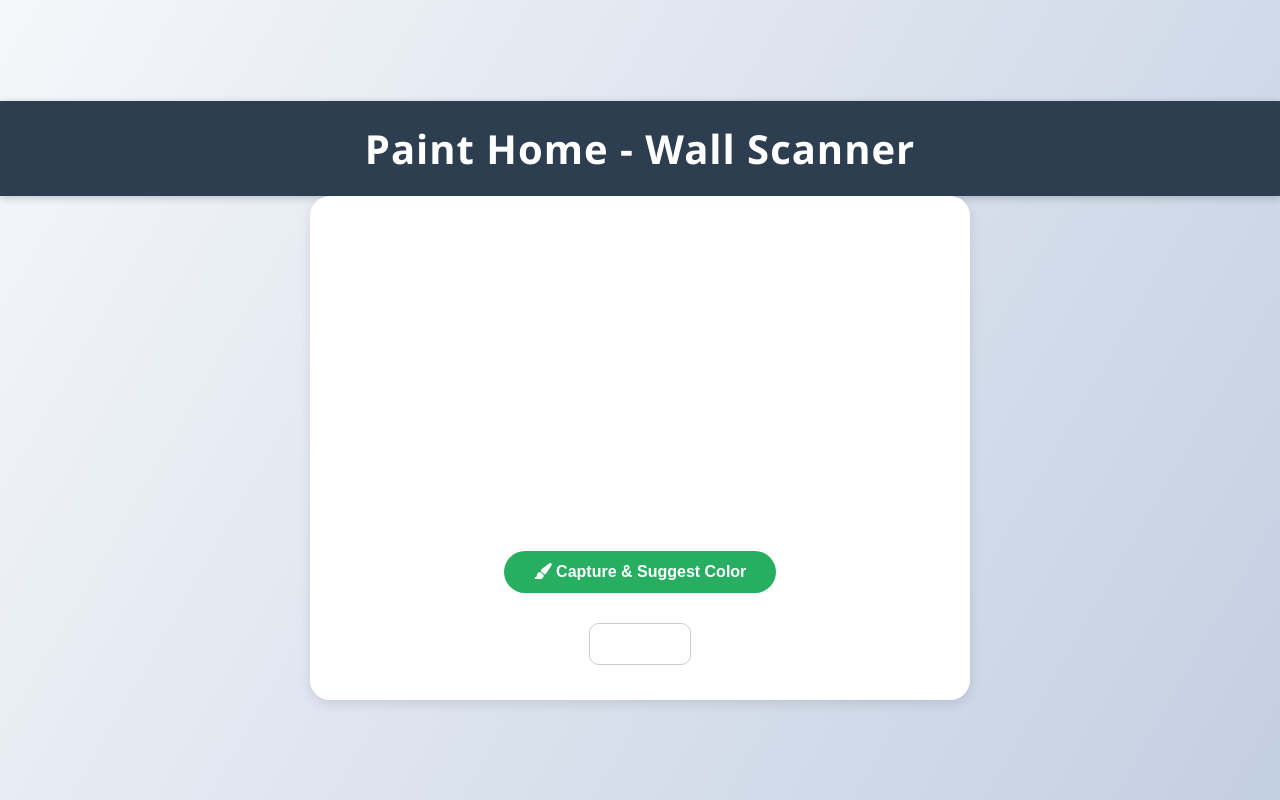
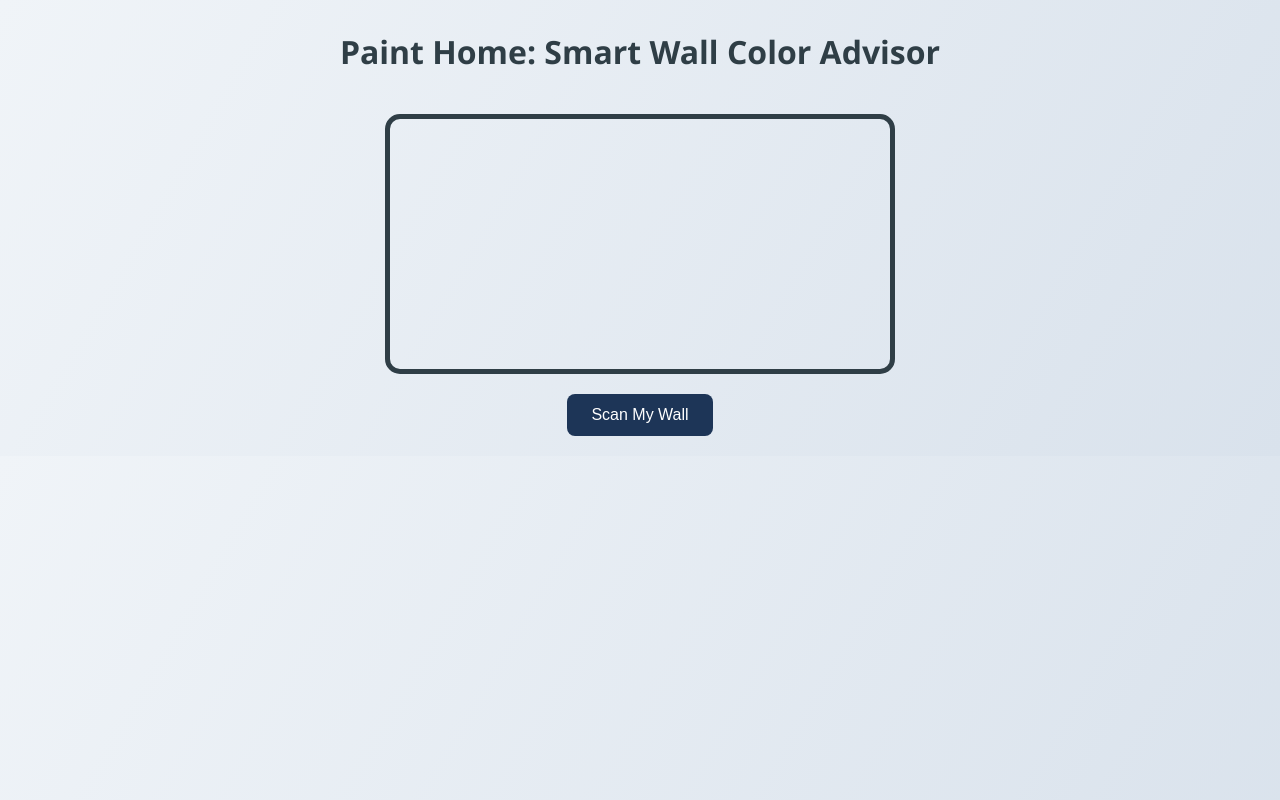
Before and after one commit to notbittu/white444, a Flask app: page / in a window 1280 px wide. Run offline with Flask 3, Linux system fonts and the light colour scheme.

Commit message:
Update index.html

```diff
--- a/templates/index.html
+++ b/templates/index.html
@@ -1,136 +1,115 @@
-<!DOCTYPE html><html lang="en">
+<!DOCTYPE html>
+<html lang="en">
 <head>
-    <meta charset="UTF-8">
-    <meta name="viewport" content="width=device-width, initial-scale=1.0">
-    <title>Paint Home - Wall Scanner</title>
-    <link rel="stylesheet" href="https://cdnjs.cloudflare.com/ajax/libs/font-awesome/6.0.0/css/all.min.css">
+  <meta charset="UTF-8" />
+  <meta name="viewport" content="width=device-width, initial-scale=1.0"/>
+  <title>Paint Home - Smart Color Suggestion</title>
   <style>
     body {
       margin: 0;
-            font-family: 'Segoe UI', Tahoma, Geneva, Verdana, sans-serif;
-            background: linear-gradient(120deg, #f5f7fa, #c3cfe2);
+      padding: 0;
+      font-family: 'Segoe UI', sans-serif;
+      background: linear-gradient(120deg, #f0f4f8, #d9e2ec);
       display: flex;
       flex-direction: column;
       align-items: center;
-            justify-content: center;
-            height: 100vh;
-        }header {
-        width: 100%;
-        background: #2c3e50;
-        padding: 20px 0;
-        text-align: center;
-        color: white;
-        font-size: 2.5rem;
-        font-weight: 600;
-        letter-spacing: 1px;
-        box-shadow: 0 2px 8px rgba(0, 0, 0, 0.2);
     }
-
-    .scanner-box {
-        background: white;
-        padding: 30px;
-        border-radius: 20px;
-        box-shadow: 0 4px 12px rgba(0, 0, 0, 0.1);
-        text-align: center;
+    h1 {
+      margin-top: 30px;
+      color: #2f3e46;
+    }
+    video, canvas {
+      border: 5px solid #2f3e46;
+      border-radius: 15px;
+      margin-top: 20px;
       width: 90%;
-        max-width: 600px;
+      max-width: 500px;
     }
-
-    video, canvas {
-        width: 100%;
-        border-radius: 15px;
-        margin-bottom: 20px;
-    }
-
-    .button {
-        background: #27ae60;
+    button {
+      margin: 20px;
+      padding: 12px 24px;
+      background-color: #1d3557;
+      color: #fff;
       border: none;
-        color: white;
-        padding: 12px 30px;
-        font-size: 1rem;
-        font-weight: bold;
-        border-radius: 30px;
+      border-radius: 8px;
       cursor: pointer;
+      font-size: 16px;
       transition: background 0.3s ease;
     }
-
-    .button:hover {
-        background: #219150;
+    button:hover {
+      background-color: #457b9d;
     }
-
-    .result {
+    #result {
+      background: #fff;
+      padding: 20px;
       margin-top: 20px;
-        font-size: 1.2rem;
-        font-weight: 500;
-        color: #2c3e50;
+      border-radius: 12px;
+      box-shadow: 0 4px 10px rgba(0,0,0,0.1);
+      text-align: center;
     }
-
-    .color-box {
-        margin-top: 10px;
-        height: 40px;
+    #color-preview {
       width: 100px;
-        border-radius: 10px;
-        border: 1px solid #ccc;
-        display: inline-block;
+      height: 100px;
+      border-radius: 12px;
+      margin: 10px auto;
+      border: 2px solid #000;
     }
   </style>
-
 </head>
 <body>
-    <header>Paint Home - Wall Scanner</header><div class="scanner-box">
-    <video id="video" autoplay></video>
-    <canvas id="canvas" style="display:none;"></canvas>
-    <button class="button" onclick="captureAndSend()">
-        <i class="fas fa-paint-brush"></i> Capture & Suggest Color
-    </button>
-    <div class="result" id="result"></div>
-    <div class="color-box" id="colorBox"></div>
+  <h1>Paint Home: Smart Wall Color Advisor</h1>
+
+  <video id="camera" autoplay></video>
+  <canvas id="snapshot" style="display: none;"></canvas>
+
+  <button onclick="captureAndSend()">Scan My Wall</button>
+
+  <div id="result" style="display: none;">
+    <h2>Suggested Paint Color:</h2>
+    <div id="color-preview"></div>
+    <p id="color-code"></p>
   </div>
 
   <script>
-    const video = document.getElementById('video');
-    const canvas = document.getElementById('canvas');
-    const result = document.getElementById('result');
-    const colorBox = document.getElementById('colorBox');
+    const video = document.getElementById("camera");
+    const canvas = document.getElementById("snapshot");
+    const result = document.getElementById("result");
+    const colorPreview = document.getElementById("color-preview");
+    const colorCode = document.getElementById("color-code");
 
     navigator.mediaDevices.getUserMedia({ video: true })
-        .then(stream => {
+      .then((stream) => {
         video.srcObject = stream;
+      })
+      .catch((err) => {
+        alert("Camera access denied: " + err);
       });
 
     function captureAndSend() {
-        const context = canvas.getContext('2d');
+      const context = canvas.getContext("2d");
       canvas.width = video.videoWidth;
       canvas.height = video.videoHeight;
       context.drawImage(video, 0, 0, canvas.width, canvas.height);
-        canvas.toBlob(blob => {
+
+      canvas.toBlob((blob) => {
         const formData = new FormData();
-            formData.append('image', blob);
+        formData.append("image", blob, "wall.jpg");
 
-            fetch('/color-suggestion', {
-                method: 'POST',
-                body: formData
+        fetch("/color-suggestion", {
+          method: "POST",
+          body: formData,
         })
-            .then(res => res.json())
-            .then(data => {
-                const hex = data.color;
-                const name = getColorName(hex);
-                result.innerHTML = Suggested Color: <strong>${hex}</strong> (${name});
-                colorBox.style.backgroundColor = hex;
+        .then((res) => res.json())
+        .then((data) => {
+          colorPreview.style.backgroundColor = data.suggested_color;
+          colorCode.textContent = data.suggested_color;
+          result.style.display = "block";
         })
-            .catch(err => {
-                result.textContent = 'Error processing image';
+        .catch((err) => {
+          alert("Something went wrong: " + err);
         });
-        });
+      }, "image/jpeg");
     }
-
-    function getColorName(hex) {
-        const namedColors = {
-            '#ffffff': 'White', '#000000': 'Black', '#ff0000': 'Red', '#00ff00': 'Green', '#0000ff': 'Blue',
-            '#6f6f6f': 'Gray', '#ff69b4': 'Pink', '#a52a2a': 'Brown', '#808000': 'Olive', '#6a5acd': 'Slate Blue',
-            '#6f6f69': 'Stone Gray', '#6f6f96': 'Shadow Blue', '#6f6f39': 'Dusty Olive'
-        };
-        const lowerHex = hex.toLowerCase();
-        return namedColors[lowerHex] || 'Custom Shade';
-    }
-</s
+  </script>
+</body>
+</html>
```
Lines whose indentation alone changed are shown as unchanged.
